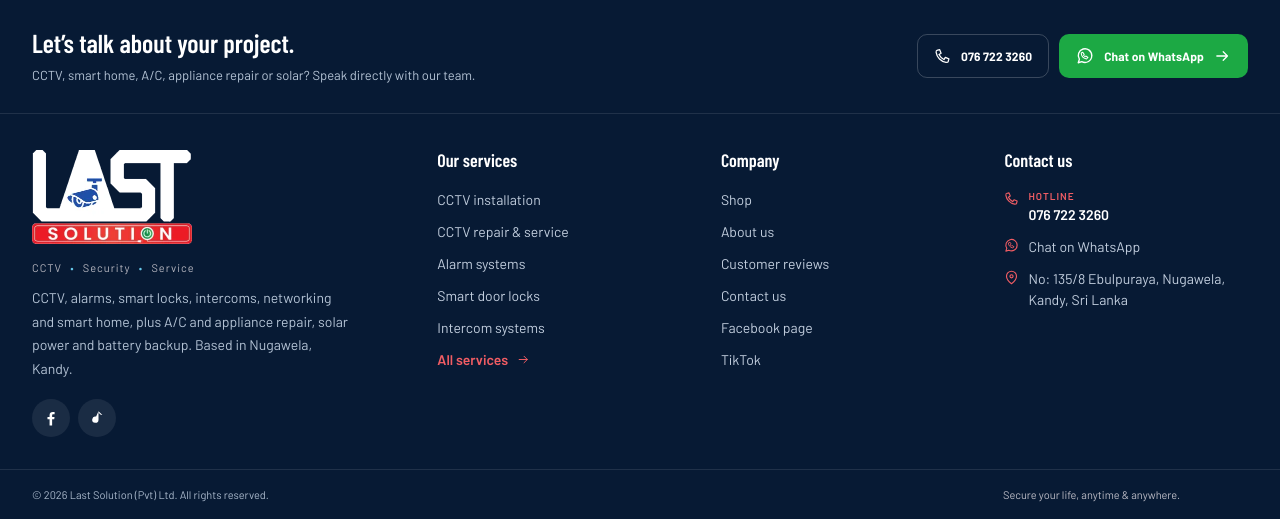
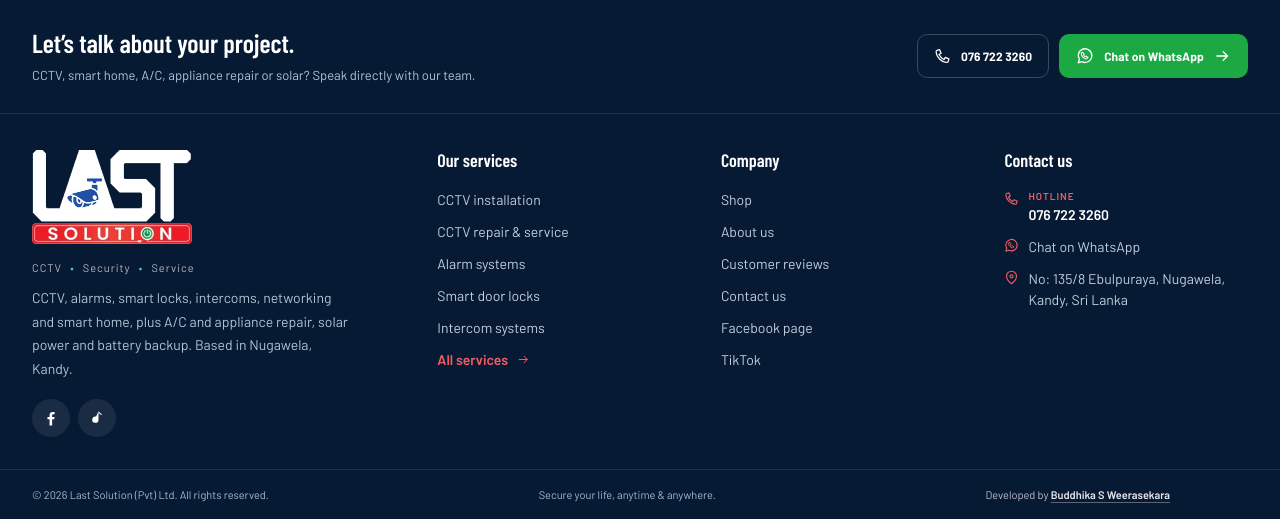
Before and after one commit to inzrauae/cctv, a Laravel app: page / in a window 1280 px wide. Shown: the part 5922-6441 px from the top of the page. Run offline with Laravel 12, Linux system fonts and the light colour scheme; data comes from the database, SQL or seed files in the repository; data that the repository does not hold is empty; some libraries are stand-ins or nearby versions; some web fonts are replaced.

Commit message:
Footer: 'Developed by Buddhika S Weerasekara' credit link
Co-Authored-By: Claude Opus 5.5 <noreply@anthropic.com>

```diff
--- a/speed-tech-main/public/polish.css
+++ b/speed-tech-main/public/polish.css
@@ -193,3 +193,8 @@ a,button,summary,label{-webkit-tap-highlight-color:transparent;touch-action:mani
 .sub-chips a.active{background:#c8102e;border-color:#c8102e;color:#fff}.sub-chips a.active small{color:#ffe1e4}
 @media(max-width:1000px){.filter-sublist{display:none}} /* the chips above the products do this job on small screens */
 .shop-page>div{min-width:0}
+
+/* Footer: developer credit */
+.footer-credit a{color:#e7e7ec;font-weight:600;text-decoration:underline;text-underline-offset:3px;text-decoration-color:#ffffff55}
+.footer-credit a:hover{color:#fff;text-decoration-color:#fff}
+@media(min-width:701px){footer .footer-bottom{padding-right:110px}} /* keep clear of the floating WhatsApp button */
--- a/speed-tech-main/resources/views/layouts/app.blade.php
+++ b/speed-tech-main/resources/views/layouts/app.blade.php
@@ -105,7 +105,7 @@
       </div>
     </div>
 
-    <div class="wrap footer-bottom"><span>© {{ date('Y') }} {{ $shop['legal_name'] }}. All rights reserved.</span><span>Secure your life, anytime &amp; anywhere.</span></div>
+    <div class="wrap footer-bottom"><span>© {{ date('Y') }} {{ $shop['legal_name'] }}. All rights reserved.</span><span>Secure your life, anytime &amp; anywhere.</span><span class="footer-credit">Developed by <a href="https://seoconsultantsrilanka.com/" target="_blank" rel="noopener">Buddhika S Weerasekara</a></span></div>
   </footer>
 
   {{-- Repair booking --}}
```
